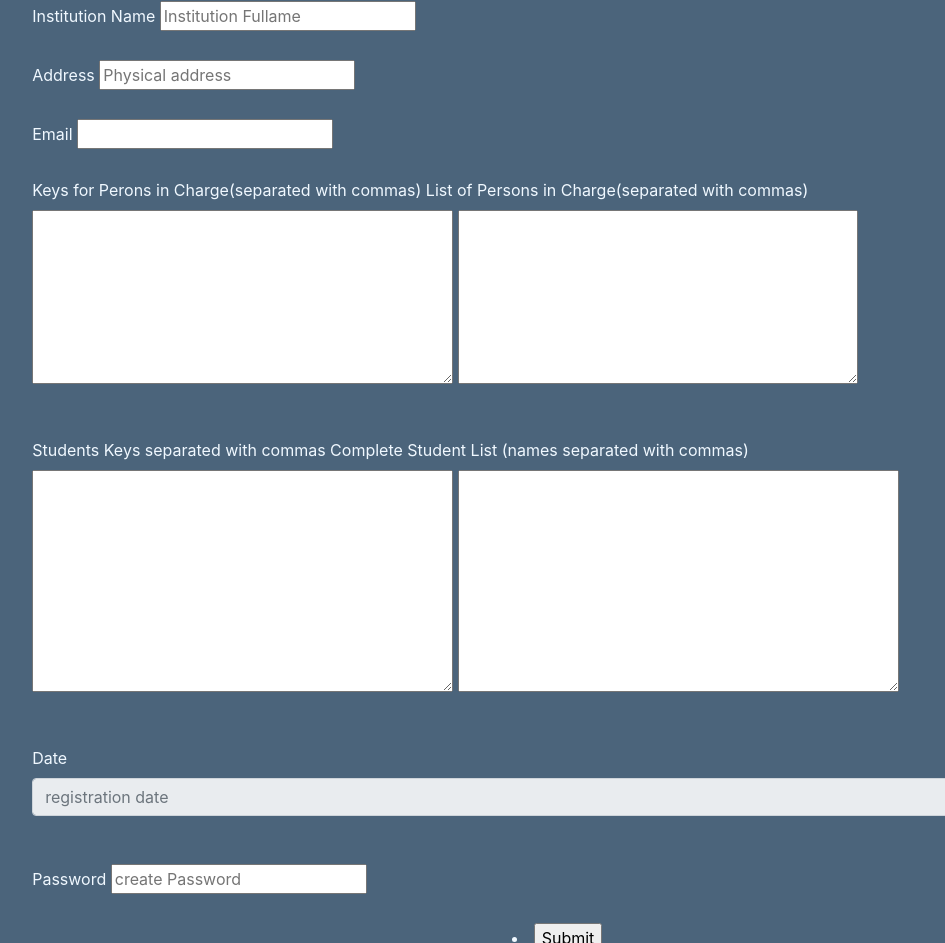
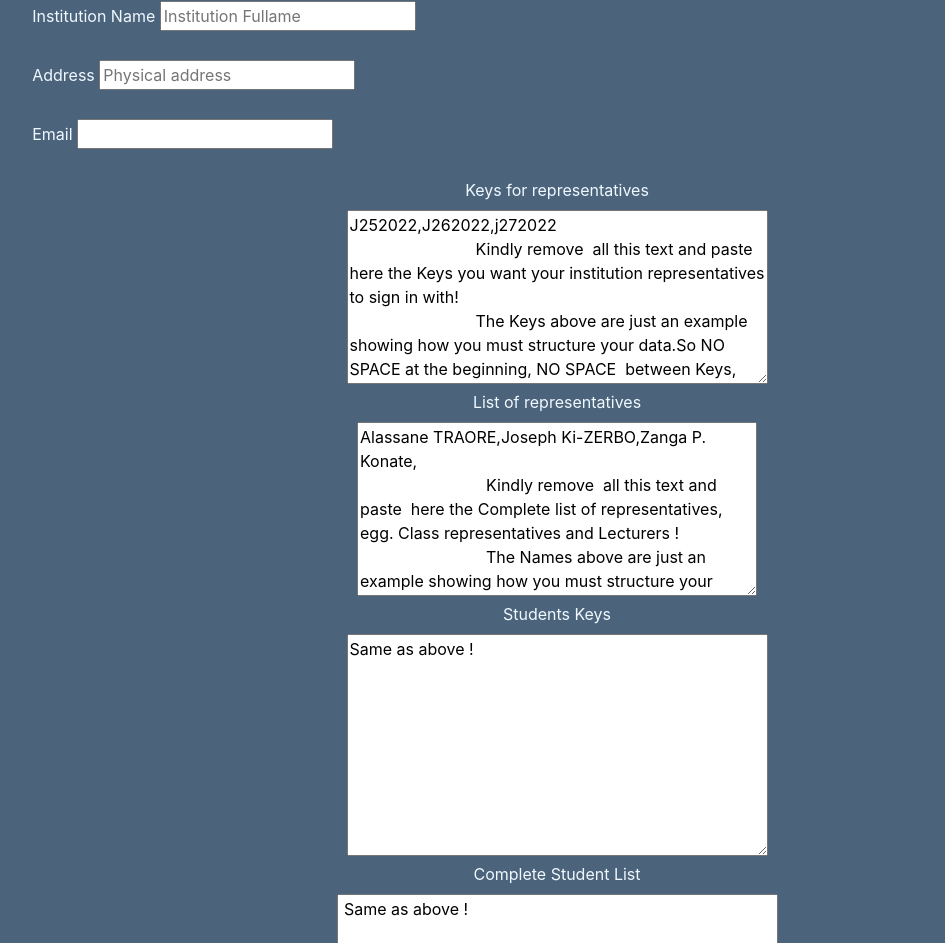
Before and after one commit to alassane-traore/your-ClasS, a plain HTML site: page registration.html in a window 1280 px wide. Shown: the part 327-1270 px from the top of the page, without its empty margins (83-1028 px from the left). Drawn offline with nearby package versions, Linux system fonts and the light colour scheme; a script that the page names is missing.

Commit message:
Update registration.html
registForm layout plus exlainations

```diff
--- a/registration.html
+++ b/registration.html
@@ -12,13 +12,13 @@
 <body id="regbody">
     <script src="./index.js"></script>
     <h1 id="regisWelcome"> <strong> ClasS!</strong></h1>
-    <h4> Kindly fill the registration form to create an institution Account! </h4>
+    <h4 style="text-align: center;" > Kindly fill the registration form to create an institution Account! </h4>
     <form action="" method="post">
 
-            <div>
+            <div style="text-align:left ;">
                 <ul>
 
-                    <li>
+                    <li  >
                         <h1 id="chair"> Institution representative </h1>
                     </li>
                 </ul>
@@ -38,43 +38,46 @@
 
 
             <div>
-                <ul>
-                    <li>
+                <ul style="text-align:left ;">
+                    <li   >
                         <h1> Institution  </h1>
                     </li>
                 </ul>
+                <div style="text-align: left;" >
                 <label for="instname"> Institution Name</label>
                 <input type="text" id="InstName" placeholder="Institution Fullame"> <br> <br>
                 <label for="Address"> Address </label>
                 <input type="text" id="Instaddress" placeholder="Physical address" > <br> <br>
                 <label for="Email"> Email</label>
                 <input type="email" name="instemail" id="Instemail"> <br> <br>
+            </div>
                 <span>
-                   <div>
-                       <label for="inChargeK" class="inchargeKLab" > Keys for Perons in Charge(separated with commas) </label>
-                    <label for="inCharge" class="inCharge"> List of Persons in Charge(separated with commas) </label>
+                   <div class="members" >
+                       <label for="inChargeK" class="inchargeKLab" > Keys for representatives </label> <br>
+                        <textarea name="" id="inChargeK"  cols="39" rows="7">J252022,J262022,j272022
+                            Kindly remove  all this text and paste  here the Keys you want your institution representatives to sign in with!
+                            The Keys above are just an example showing how you must structure your data.So NO SPACE at the beginning, NO SPACE  between Keys, only commas are separators !
+                        </textarea> <br>
 
-                    <textarea name="" id="inChargeK"  cols="39" rows="7"></textarea>
-                <textarea name="" id="inCharge" cols="37" rows="7"></textarea>
+                    <label for="inCharge" class="inCharge"> List of representatives </label> <br>
+                <textarea name="" id="inCharge" cols="37" rows="7">Alassane TRAORE,Joseph Ki-ZERBO,Zanga P. Konate,
+                            Kindly remove  all this text and paste  here the Complete list of representatives, egg. Class representatives and Lecturers !
+                            The Names above are just an example showing how you must structure your data.So NO SPACE at the beginning, NO SPACE  between two different names, only commas are separators!
+                </textarea>
 
 
                    </div>
-<br> <br>
-                   <div>
-                    <label for="students Keys" class="stkey" id="Keys"> Students Keys separated with commas </label>
-                    <label for="student List" class="Stlist" > Complete Student List (names separated with commas) </label>
+                   <div class="members" >
+                    <label for="students Keys" class="stkey" id="Keys"> Students Keys </label>
                     <br>
-                    <textarea name="" id="stkey" cols="39" rows="9">
+                    <textarea name="" id="stkey" cols="39" rows="9">Same as above !
+
+                    </textarea> <br>
+                    <label for="student List" class="Stlist" > Complete Student List </label> <br>
+
+                        <textarea name="Stlist" id="Stlist" cols="41" rows="9"  > Same as above !
 
                     </textarea>
-
-
-                        <textarea name="Stlist" id="Stlist" cols="41" rows="9"  >
-
-                    </textarea>
-
-
-
 
                    </div>
 
@@ -251,7 +254,7 @@ let config = {
   //},
     parseDate: (datestr, format) => {
     return moment(datestr, format, true).toDate()},
-   disableMobile: "true",
+   // disableMobile: "true",
     altInput: true ,
     altFormat: "Y-m-d",
 
```
